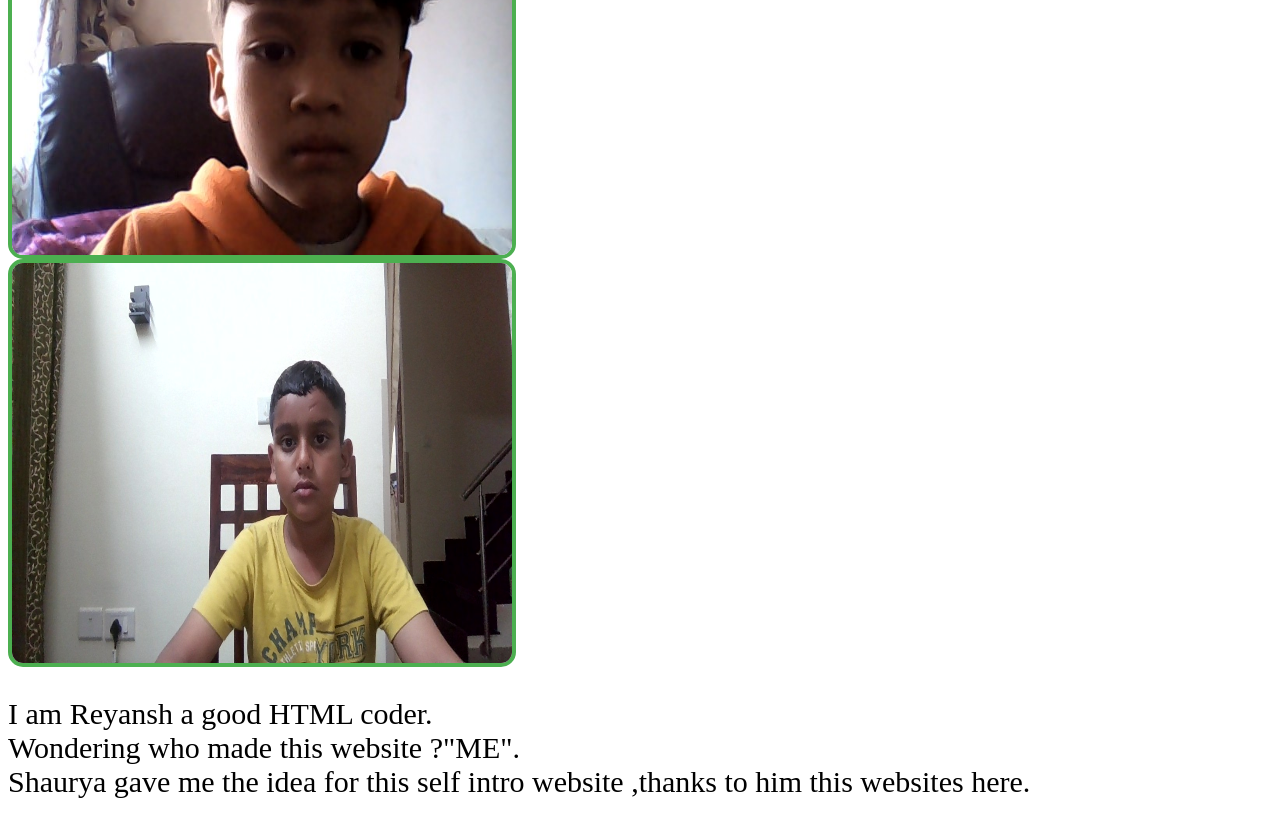
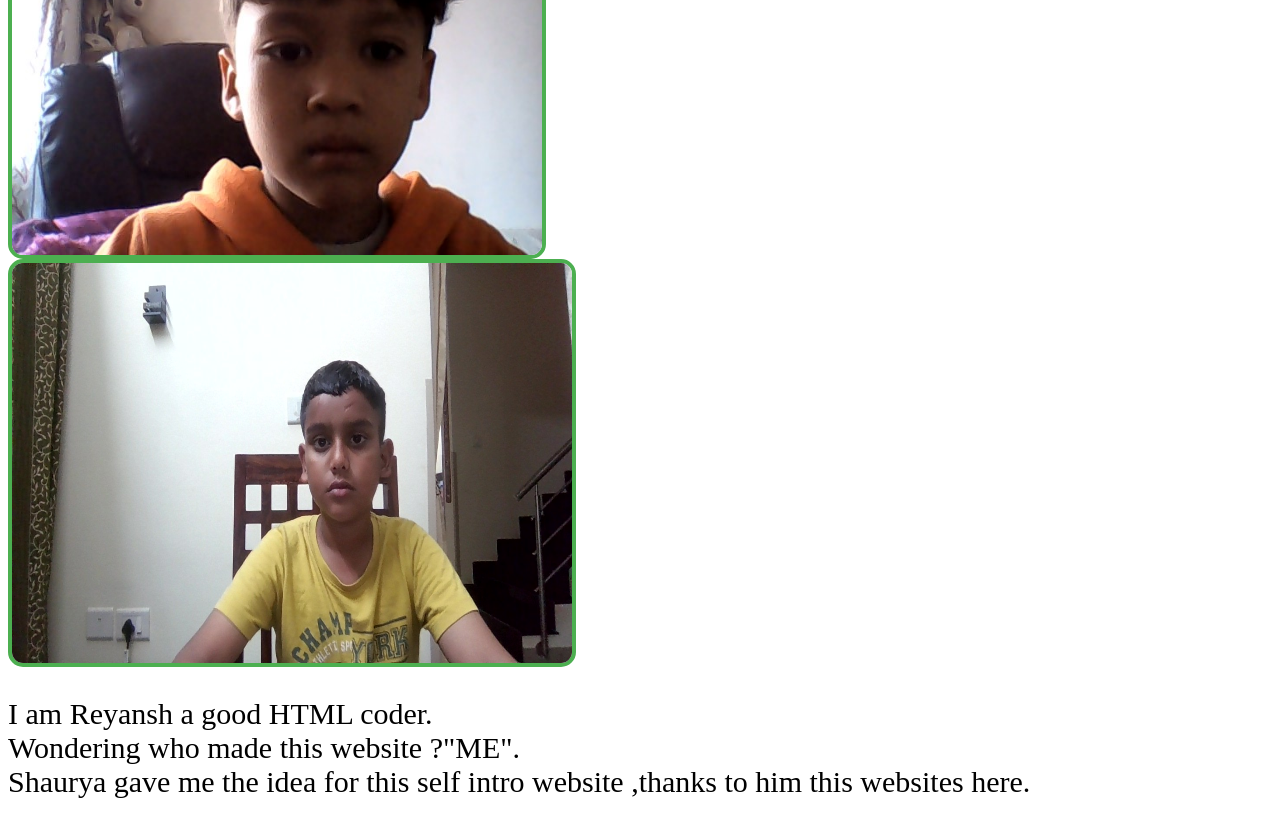
Before and after one commit to treeprojectrey/intro, a plain HTML site: page index.html in a window 1280 px wide. Shown: the part 177-1006 px from the top of the page. Drawn offline with Linux system fonts and the light colour scheme.

Commit message:
Update index.html

```diff
--- a/index.html
+++ b/index.html
@@ -23,9 +23,9 @@ top:0; right:0;
 <header>
 <h1>Reyansh & Shaurya</h1>
 </header>
-<img src="WIN_20241129_12_42_59_Pro.jpg" alt="reyansh"width="500px" height="420px">
+<img src="WIN_20241129_12_42_59_Pro.jpg" alt="reyansh"width="530px" height="420px">
 <br>
-<img src="WIN_20261104_20_52_08_Pro.jpg" alt="shaurya"width="500px" height="400px">
+<img src="WIN_20261104_20_52_08_Pro.jpg" alt="shaurya"width="560px" height="400px">
 <p>I am Reyansh a good HTML coder.<br>Wondering who made this website ?"ME".<br>Shaurya gave me the idea for this self intro website ,thanks to him this websites here.</p>
 </body>
 </html>
```
